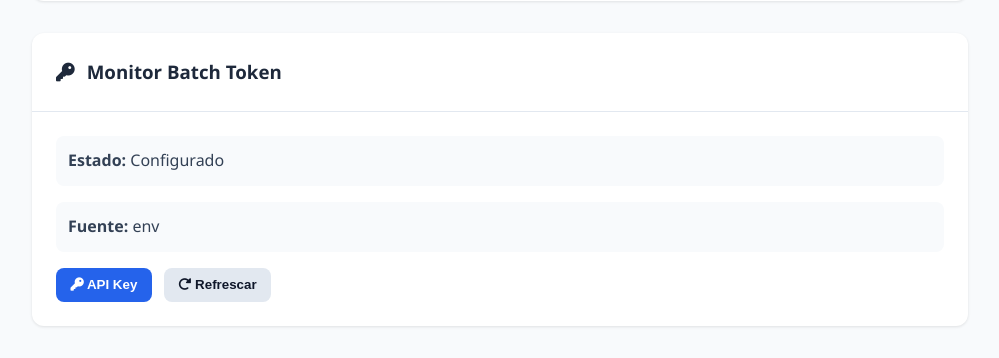
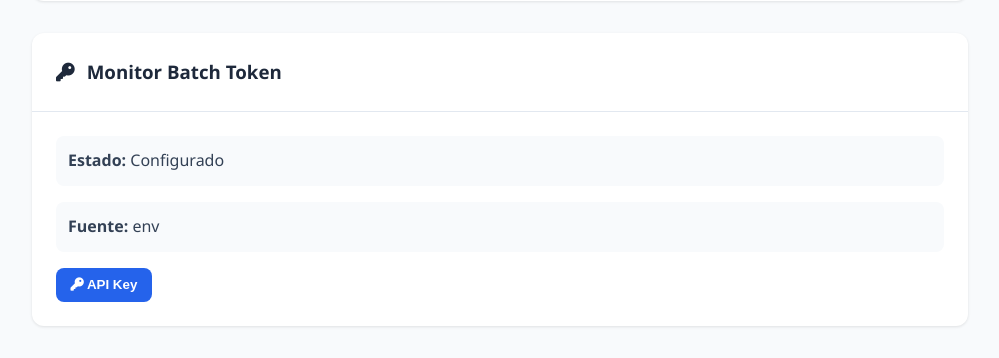
Before and after one commit to geminifoto0004-collab/flask, a Flask app: page /admin in a window 1280 px wide. Shown: the part 1235-1593 px from the top of the page, without its empty margins (280-1279 px from the left). Run offline with Flask 3, Linux system fonts and the light colour scheme; the visitor is signed in with stand-in values (Sample User, id 1); data comes from the database, SQL or seed files in the repository; some libraries are stand-ins or nearby versions.

Commit message:
Remove unnecessary refresh button from API key controls

```diff
--- a/templates/admin/dashboard.html
+++ b/templates/admin/dashboard.html
@@ -113,9 +113,6 @@
         <div class="batch-token-actions">
             <button class="btn-token btn-token-primary" onclick="openCronUrlModal()">
                 <i class="fas fa-key"></i> API Key
-            </button>
-            <button class="btn-token btn-token-light" onclick="loadBatchTokenStatus()">
-                <i class="fas fa-rotate-right"></i> Refrescar
             </button>
         </div>
     </div>
--- a/templates/admin/monitor_tasks.html
+++ b/templates/admin/monitor_tasks.html
@@ -19,7 +19,6 @@
         <div><strong>Fuente:</strong> <span id="batchTokenSource">-</span></div>
         <div class="token-actions">
             <button class="btn-mini" onclick="openCronUrlModal()">API Key</button>
-            <button class="btn-mini" onclick="loadBatchTokenStatus()">Refrescar</button>
         </div>
     </div>
 </div>
```
